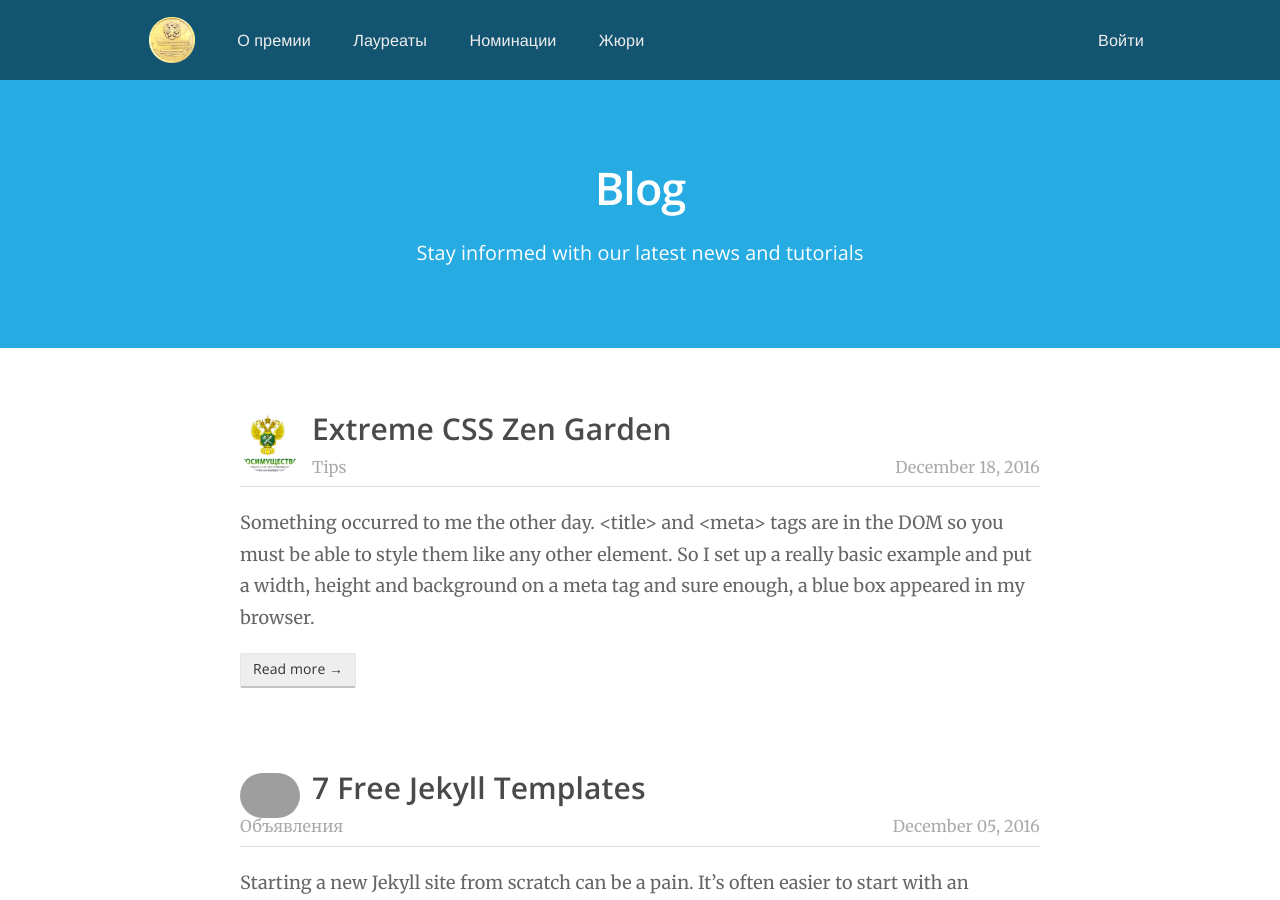
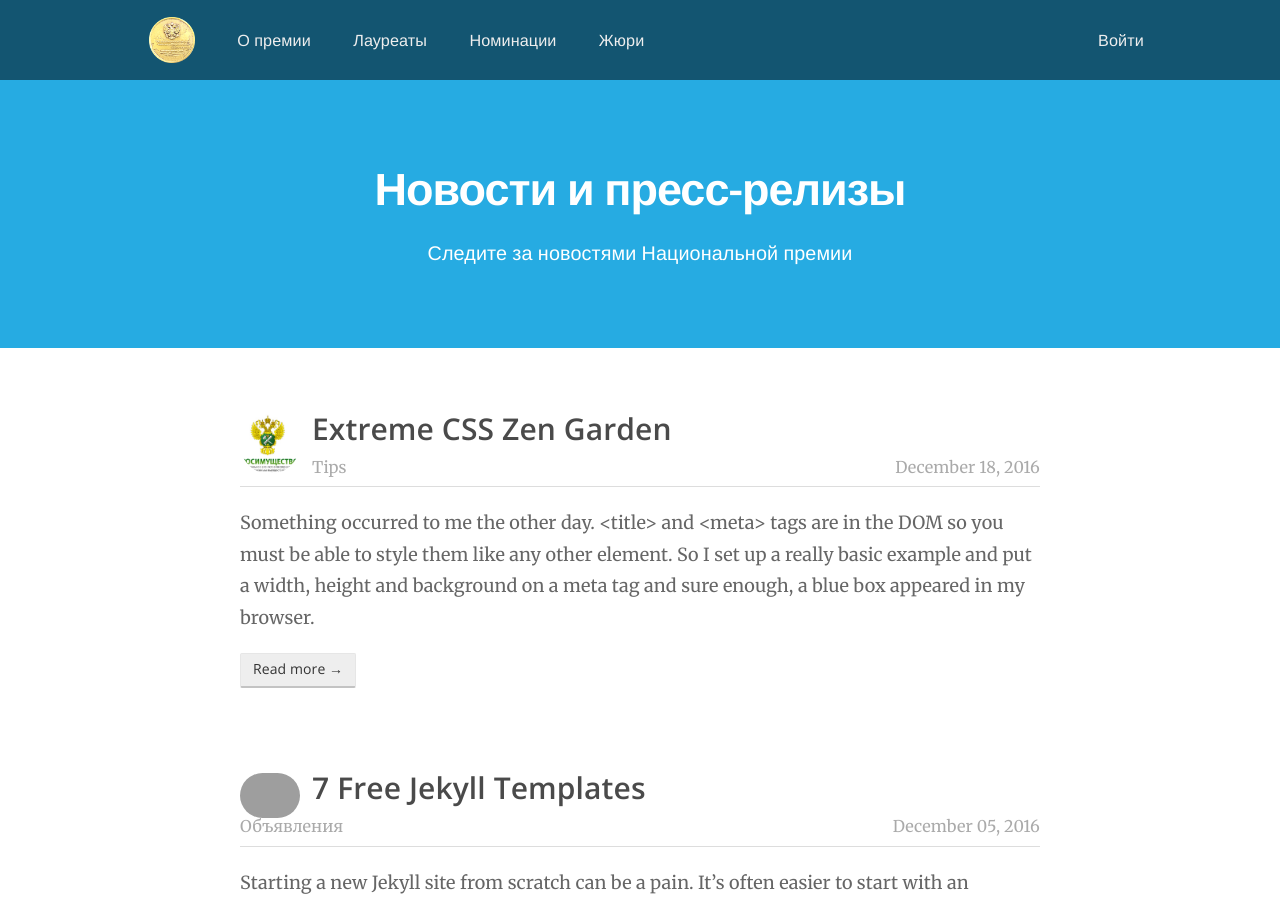
Before and after one commit to dennisd1/prize, a Jekyll site: the page built from blog/index.html, in a window 1280 px wide and 900 px high. Built offline with Jekyll 4.4.1, drawn with Linux system fonts in a browser that asks for light colours; nearby versions of some CDN libraries; the list of posts is cut into pages by our own code; grey boxes are pictures that could not be loaded.

Commit message:
Update index.html

```diff
--- a/blog/index.html
+++ b/blog/index.html
@@ -2,8 +2,8 @@
 layout: default
 title: Blog
 description: Stay informed with the latest news and web development tutorials from CloudCannon, the Cloud CMS for Jekyll and static sites.
-header: Blog
-header_subtext: Stay informed with our latest news and tutorials
+header: Новости и пресс-релизы
+header_subtext: Следите за новостями Национальной премии
 sitemap:
   changefreq: daily
   priority: 0.8
```
